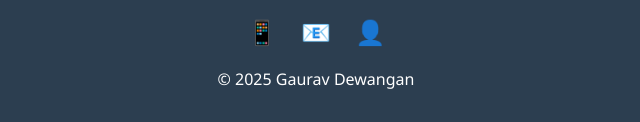
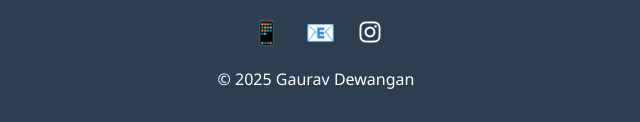
Before and after one commit to alok02op/election, a plain HTML site: page index.html in a window 1280 px wide. Shown: the part 3189-3311 px from the top of the page, 324-964 px from the left. Drawn offline with Linux system fonts and the light colour scheme.

Commit message:
updated style

```diff
--- a/index.html
+++ b/index.html
@@ -4,6 +4,7 @@
   <meta charset="UTF-8">
   <meta name="viewport" content="width=device-width, initial-scale=1.0">
   <title>Gaurav Dewangan | Technological Manifesto</title>
+  <link rel="stylesheet" href="https://cdnjs.cloudflare.com/ajax/libs/font-awesome/6.5.1/css/all.min.css">
   <link rel="stylesheet" href="style.css">
 </head>
 <body>
@@ -151,7 +152,9 @@
     <div class="social-links">
       <a href="tel:8657279961">📱</a>
       <a href="mailto:gaurav.dewangan.23031@iitgoa.ac.in">📧</a>
-      <a href="https://www.instagram.com/darcusgrey/" target="_blank">👤</a>
+      <!-- <a href="https://www.instagram.com/darcusgrey/" target="_blank">👤</a> -->
+      <a href="https://www.instagram.com/darcusgrey/" target="_blank"><i class="fa-brands fa-instagram"></i></a>
+
     </div>
     <p>&copy; 2025 Gaurav Dewangan</p>
   </footer>
```
